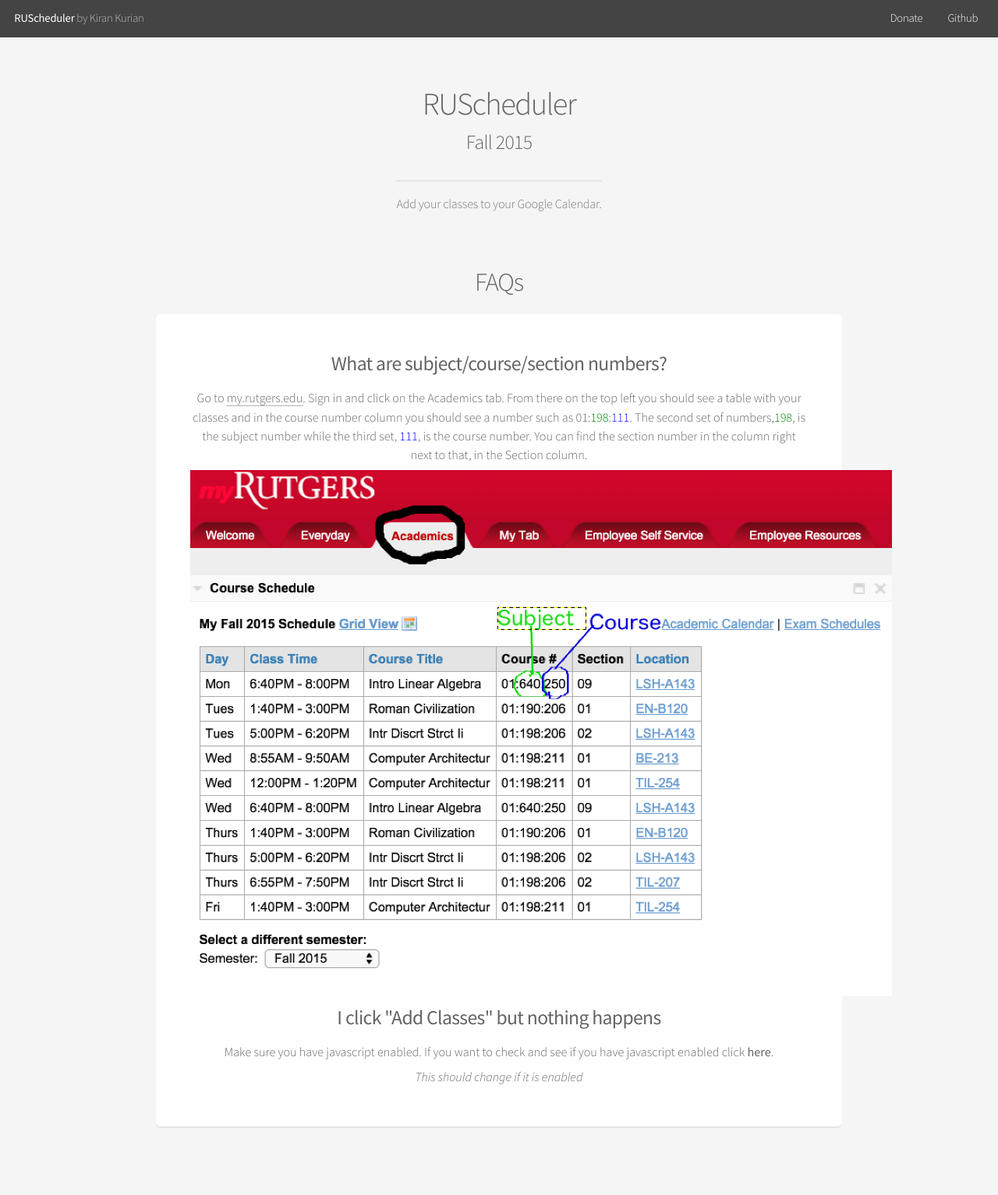
After one commit to KiranJKurian/RUScheduler, a Flask app: page /faq in a window 1280 px wide. The commit adds this page. Shown: the whole page at 78% size. Run offline with Flask 2, Linux system fonts and the light colour scheme.

Commit message:
Added FAQs

```diff
--- a/__init__.py
+++ b/__init__.py
@@ -31,6 +31,16 @@
     # raise Exception('Testing')
     try:
         return render_template('index.html')
+    except:
+        print "Cannot render template"
+        return "Error with rendering template"
+
+@app.route('/faq')
+def faq():
+    # flask.session.clear()
+    # raise Exception('Testing')
+    try:
+        return render_template('faq.html')
     except:
         print "Cannot render template"
         return "Error with rendering template"
--- /dev/null
+++ b/templates/faq.html
@@ -0,0 +1,78 @@
+<!DOCTYPE HTML>
+<!--
+  Alpha by HTML5 UP
+  html5up.net | @n33co
+  Free for personal and commercial use under the CCA 3.0 license (html5up.net/license)
+-->
+<html>
+  <head>
+    <title>RUScheduler</title>
+      <meta http-equiv="content-type" content="text/html; charset=utf-8" />
+      <meta name="description" content="" />
+      <meta name="keywords" content="" />
+      <!--[if lte IE 8]><script src="css/ie/html5shiv.js"></script><![endif]-->
+
+      <link rel="stylesheet" href="{{ url_for('static', filename='css/skel.css') }}" />
+      <link rel="stylesheet" href="{{ url_for('static', filename='css/style.css') }}" />
+      <link rel="stylesheet" href="{{ url_for('static', filename='css/style-wide.css') }}" />
+      <script rel ="js" src="{{ url_for('static', filename='js/jquery.min.js') }}"></script>
+
+    <!--[if lte IE 8]><link rel="stylesheet" href="css/ie/v8.css" /><![endif]-->
+  </head>
+  <body>
+
+    <!-- Header -->
+      <header id="header" class="skel-layers-fixed">
+        <h1><a href="/">RUScheduler</a> by Kiran Kurian</h1>
+        <nav id="nav">
+          <ul>
+            <li><a href="/donate">Donate</a></li>
+            <li><a href="https://github.com/GrandmasterK/RUScheduler">Github</a></li>
+          </ul>
+        </nav>
+      </header>
+
+    <!-- Main -->
+      <section id="main" class="container">
+        <header>
+          <h2>RUScheduler</h2>
+          <h3>Fall 2015</h3>
+          <p>Add your classes to your Google Calendar.</p>
+        </header>
+        <div class="row">
+          <div class="12u">
+            <div id="title" style="text-align:center;"></div>
+              <center><h2>FAQs</h2></center>
+              <section class="box">
+                <center><h3><b>What are subject/course/section numbers?</b></h3>
+                  <h4>Go to <a href='https://my.rutgers.edu/'>my.rutgers.edu</a>. Sign in and click on the Academics tab. From there on the top left you should see a table with your classes and in the course number column you should see a number such as 01:<c style='color:green'>198</c>:<c style='color:blue'>111</c>. The second set of numbers,<c style='color:green'>198</c>, is the subject number while the third set, <c style='color:blue'>111</c>, is the course number. You can find the section number in the column right next to that, in the Section column.</h4>
+                  <img src="{{ url_for('static', filename='images/myrutgers.png') }}" width='900px'/>
+                  <h3><b>I click "Add Classes" but nothing happens</b></h3>
+                  <h4>Make sure you have javascript enabled. If you want to check and see if you have javascript enabled click <js id='check'><b>here</b><js>. </h4>
+                  <h4 id='js'><i>This should change if it is enabled</i></h4>
+                  <script>
+                    $(document).ready(function(){
+                      $("#check").click(function(){
+                        $("#js").text("Yup, looks like you have Javascript enabled!");
+                      });
+                    });
+                  </script>
+                  <noscript>
+                   For full functionality of this site it is necessary to enable JavaScript.
+                   Here are the <a href="http://www.enable-javascript.com/" target="_blank">
+                   instructions how to enable JavaScript in your web browser</a>.
+                  </noscript>
+
+                </center>
+              </section>
+
+
+    <script rel ="js" src="{{ url_for('static', filename='js/jquery.dropotron.min.js') }}"></script>
+    <script rel ="js" src="{{ url_for('static', filename='js/jquery.scrollgress.min.js') }}"></script>
+    <script rel ="js" src="{{ url_for('static', filename='js/skel.min.js') }}"></script>
+    <script rel ="js" src="{{ url_for('static', filename='js/skel-layers.min.js') }}"></script>
+    <script rel ="js" src="{{ url_for('static', filename='js/init.js') }}"></script>
+
+
+  </body>
+</html>
--- a/templates/index.html
+++ b/templates/index.html
@@ -26,6 +26,7 @@
         <nav id="nav">
           <ul>
             <li><a href="/donate">Donate</a></li>
+            <li><a href="/faq">FAQs</a></li>
             <li><a href="https://github.com/GrandmasterK/RUScheduler">Github</a></li>
           </ul>
         </nav>
```
Also changed, not shown: static/images/myrutgers.png (added), 3 other files.
